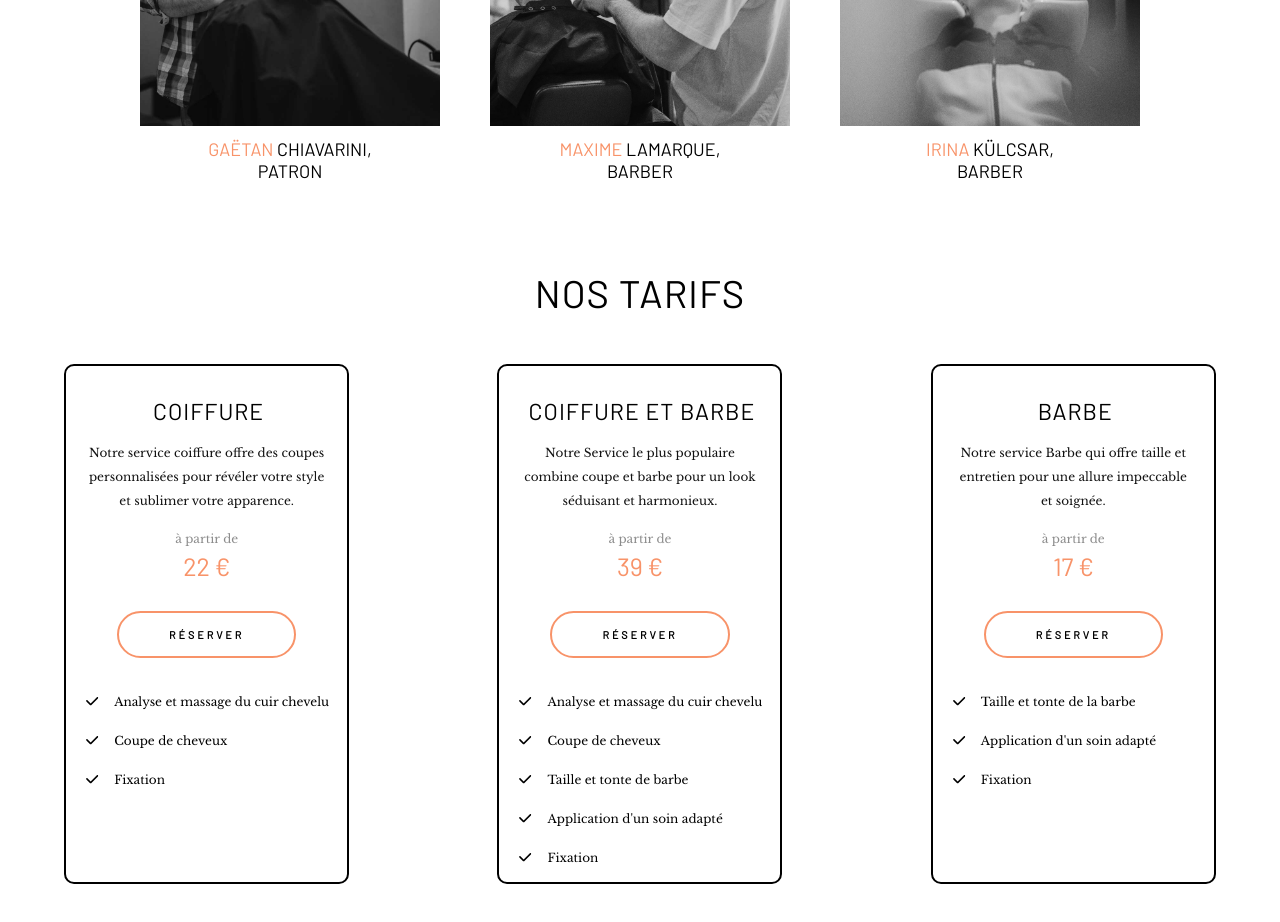
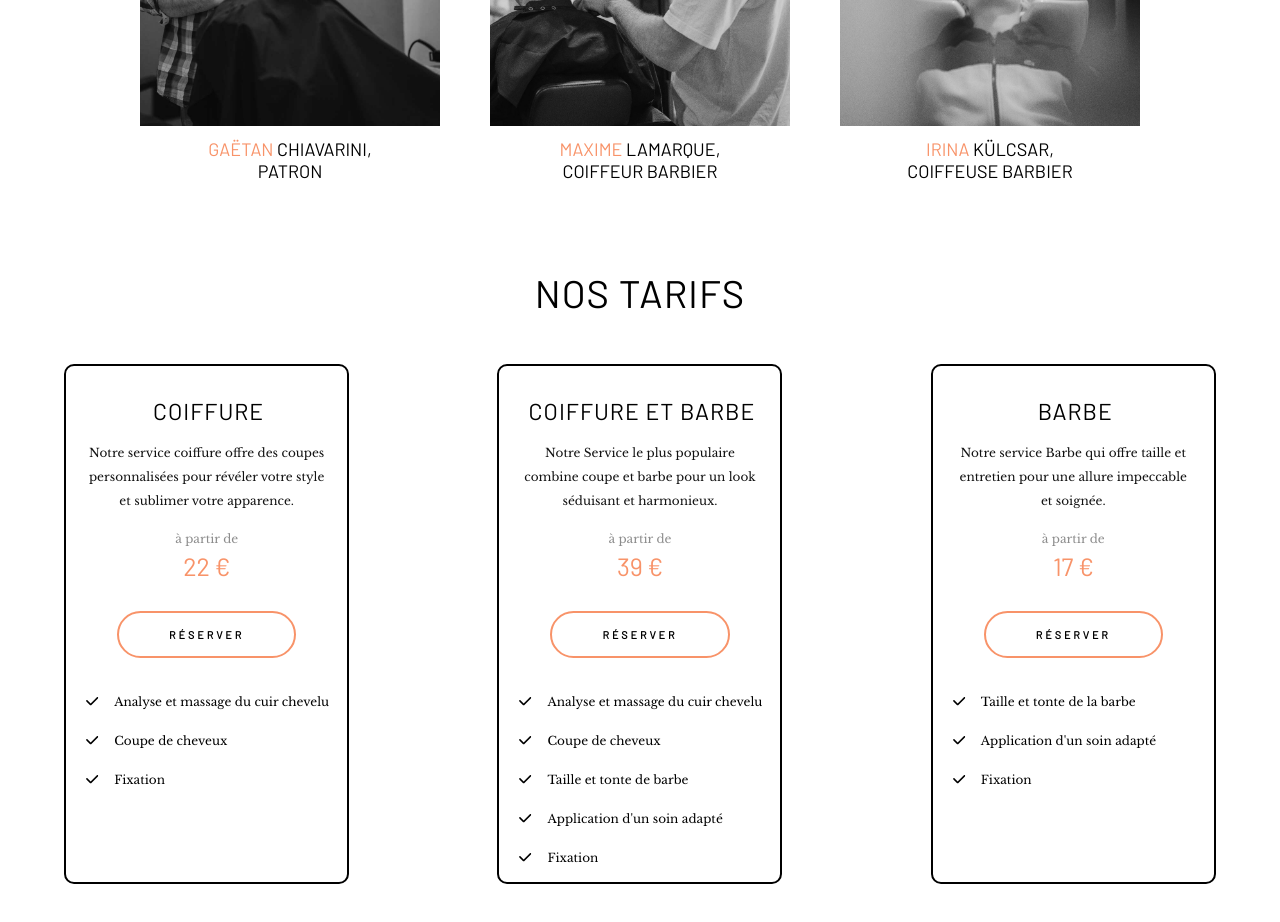
Before and after one commit to Valaex/GC-BARBERSHOP, a plain HTML site: page index.html in a window 1280 px wide. Shown: the part 3620-4542 px from the top of the page. Drawn offline with nearby package versions, Linux system fonts and the light colour scheme; a web font is replaced by a local one.

Commit message:
barber -> coiffeur barber

```diff
--- a/index.html
+++ b/index.html
@@ -229,7 +229,7 @@
               src="/img/sections/artistes/img-max.jpg"
               alt="Barber"
             />
-            <h3><span>Maxime</span> Lamarque,<br />Barber</h3>
+            <h3><span>Maxime</span> Lamarque,<br />Coiffeur Barbier</h3>
           </div>
           <div class="irina hidden">
             <img
@@ -237,7 +237,7 @@
               src="/img/sections/artistes/img-irina.jpg"
               alt="Assistante"
             />
-            <h3><span>Irina</span> Külcsar,<br />Barber</h3>
+            <h3><span>Irina</span> Külcsar,<br />Coiffeuse Barbier</h3>
           </div>
         </div>
       </section>
```
